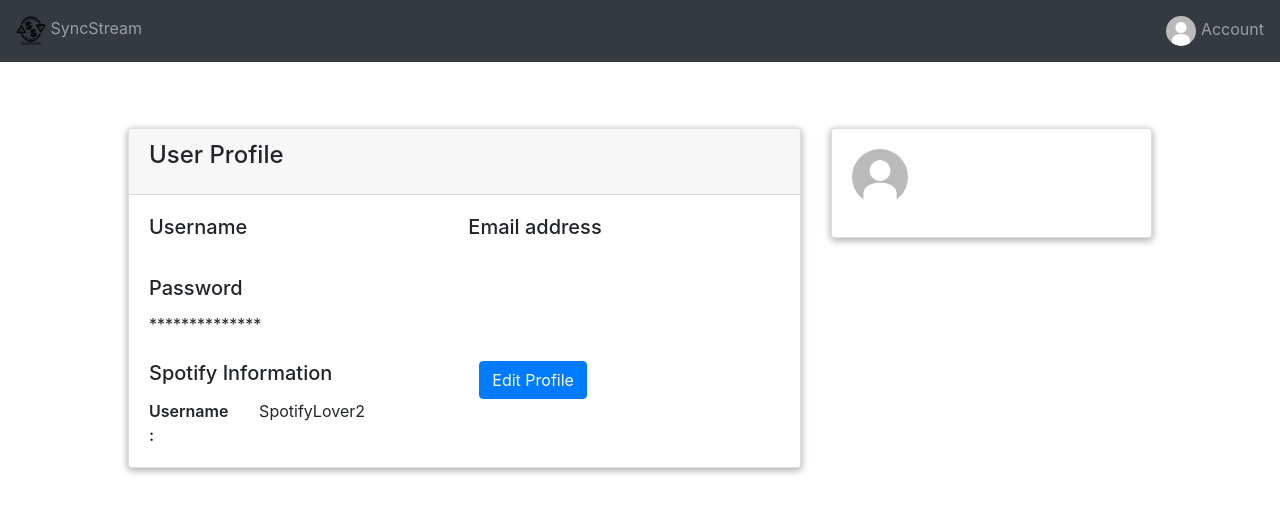
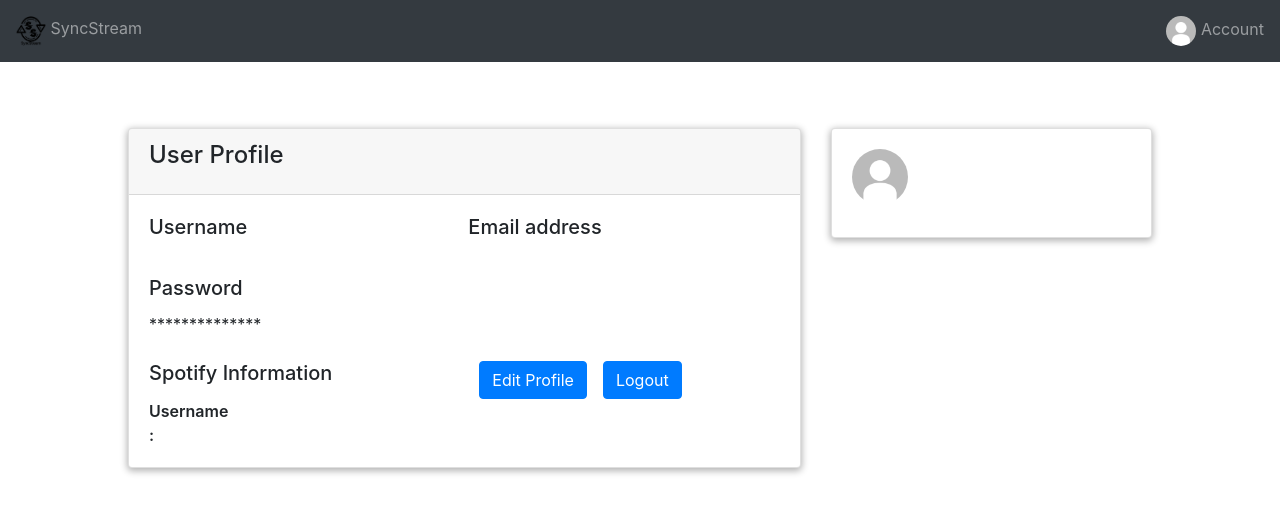
Before and after one commit to Jonathan204/SyncStream, a React (Create React App) app in the folder client/: page /profile in a window 1280 px wide. Shown: the top 512 px of the page. Built offline with nearby package versions, Linux system fonts and the light colour scheme; no server answers.

Commit message:
Logout functionality

```diff
--- a/client/src/App.js
+++ b/client/src/App.js
@@ -4,9 +4,17 @@ import "bootstrap/dist/css/bootstrap.min.css"; //This is required for react boot
 import Map from "./components/Map/Map";
 import NavigationBar from "./components/NavigationBar/NavigationBar";
 import Profile from "./components/Profile/Profile";
-import { BrowserRouter as Router, Switch, Route } from "react-router-dom";
+import {
+  BrowserRouter as Router,
+  Switch,
+  Route,
+  useHistory,
+} from "react-router-dom";
 import Account from "./components/Account/Account";
+
 const App = () => {
+  const history = useHistory();
+
   return (
     <div>
       <Router>
@@ -22,7 +30,7 @@ const App = () => {
           </Route>
           <Route path="/profile">
             <NavigationBar />
-            <Profile />
+            <Profile history={history} />
           </Route>
         </Switch>
       </Router>
--- a/client/src/actions/account.js
+++ b/client/src/actions/account.js
@@ -5,6 +5,7 @@ import {
   LOGIN_ERROR,
   UPDATE_USER,
   LOADING,
+  LOGOUT,
 } from "../constants/actionTypes";
 
 import * as api from "../api/index.js";
@@ -42,6 +43,10 @@ export const updateUser = (id, user) => async (dispatch) => {
   }
 };
 
+export const logout = () => (dispatch) => {
+  dispatch({ type: LOGOUT, payload: null });
+};
+
 function handleError(error) {
   return error.response && error.response.data ? error.response.data : error;
 }
--- a/client/src/components/Profile/Profile.js
+++ b/client/src/components/Profile/Profile.js
@@ -3,7 +3,9 @@ import { Image, Row, Col, Card, Button } from "react-bootstrap";
 import profilePicture from "../../images/default_account.png";
 import { connect } from "react-redux";
 import { getUser } from "../../actions/users";
-import { updateUser } from "../../actions/account";
+import { updateUser, logout } from "../../actions/account";
+import { withRouter } from "react-router-dom";
+
 import "./styles.css";
 
 class Profile extends Component {
@@ -44,6 +46,12 @@ class Profile extends Component {
     this.setState({
       editing: true,
     });
+  };
+
+  handleLogout = () => {
+    localStorage.clear();
+    this.props.logoutUser();
+    this.props.history.push("/");
   };
 
   render() {
@@ -110,6 +118,13 @@ class Profile extends Component {
                         Edit Profile
                       </Button>
                     )}
+                    <Button
+                      className="ml-3"
+                      type="submit"
+                      onClick={this.handleLogout}
+                    >
+                      Logout
+                    </Button>
                   </Col>
                 </Row>
                 <Row>
@@ -117,7 +132,7 @@ class Profile extends Component {
                     <Card.Text className="bold-title">Username:</Card.Text>
                   </Col>
                   <Col>
-                    <Card.Text>SpotifyLover2</Card.Text>
+                    <Card.Text>{spotifyUserId}</Card.Text>
                   </Col>
                 </Row>
               </Card.Body>
@@ -154,6 +169,11 @@ const mapDispatchToProps = (dispatch) => ({
   updateUser: (id, user) => {
     dispatch(updateUser(id, user));
   },
+  logoutUser: () => {
+    dispatch(logout());
+  },
 });
 
-export default connect(mapStateToProps, mapDispatchToProps)(Profile);
+export default withRouter(
+  connect(mapStateToProps, mapDispatchToProps)(Profile)
+);
--- a/client/src/constants/actionTypes.js
+++ b/client/src/constants/actionTypes.js
@@ -8,3 +8,4 @@ export const LOGIN = "LOGIN";
 export const LOGIN_ERROR = "USER_ERROR";
 export const LOADING = "LOADING";
 export const GET_USER = "GET_USER";
+export const LOGOUT = "LOGOUT";
--- a/client/src/reducers/account.js
+++ b/client/src/reducers/account.js
@@ -6,6 +6,7 @@ import {
   CREATE_ERROR,
   LOADING,
   GET_USER,
+  LOGOUT,
 } from "../constants/actionTypes";
 
 const defaultUser = {
@@ -32,6 +33,8 @@ export default function account(user = defaultUser, action) {
       return { ...user, payload };
     case LOADING:
       return { loading: payload };
+    case LOGOUT:
+      return defaultUser;
     default:
       return user;
   }
```
